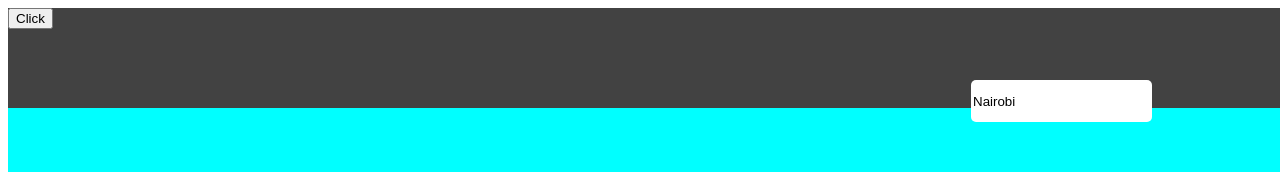
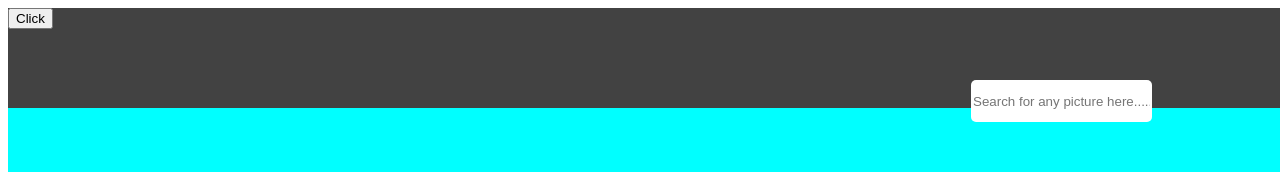
Before and after one commit to Fatuousnerd/imager, a plain HTML site: page index.html in a window 1280 px wide. Shown: the top 172 px of the page. Drawn offline with Linux system fonts and the light colour scheme.

Commit message:
Update index.html

```diff
--- a/index.html
+++ b/index.html
@@ -8,7 +8,7 @@
 </head>
 <body>
     <div id="box">
-       <input type="text" id="name" placeholder="Search for any picture here......" value="Nairobi"/>
+       <input type="text" id="name" placeholder="Search for any picture here......" value=""/>
         <input type="button" id="btn" value="Click"/>
     </div>
 <div class="container">
```
